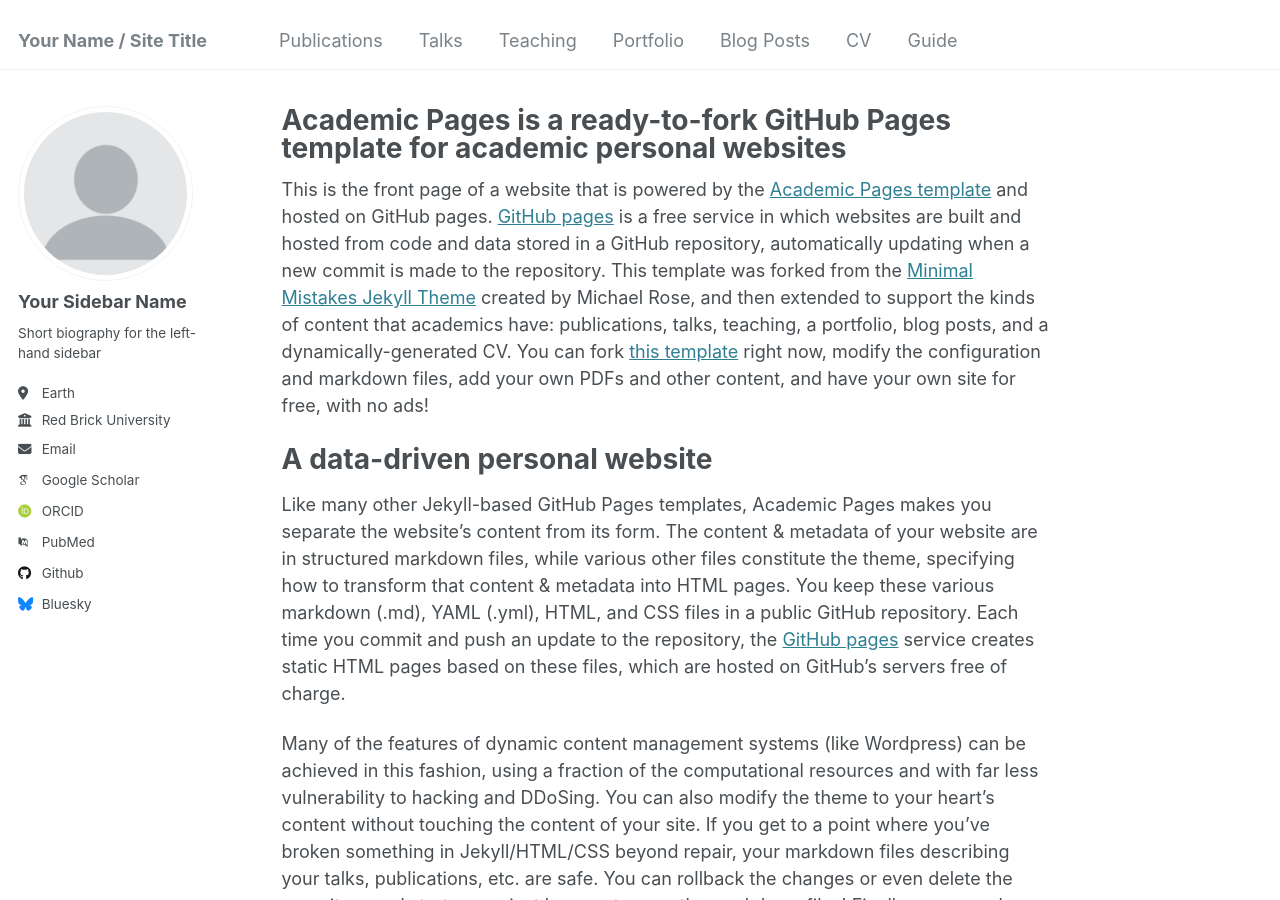
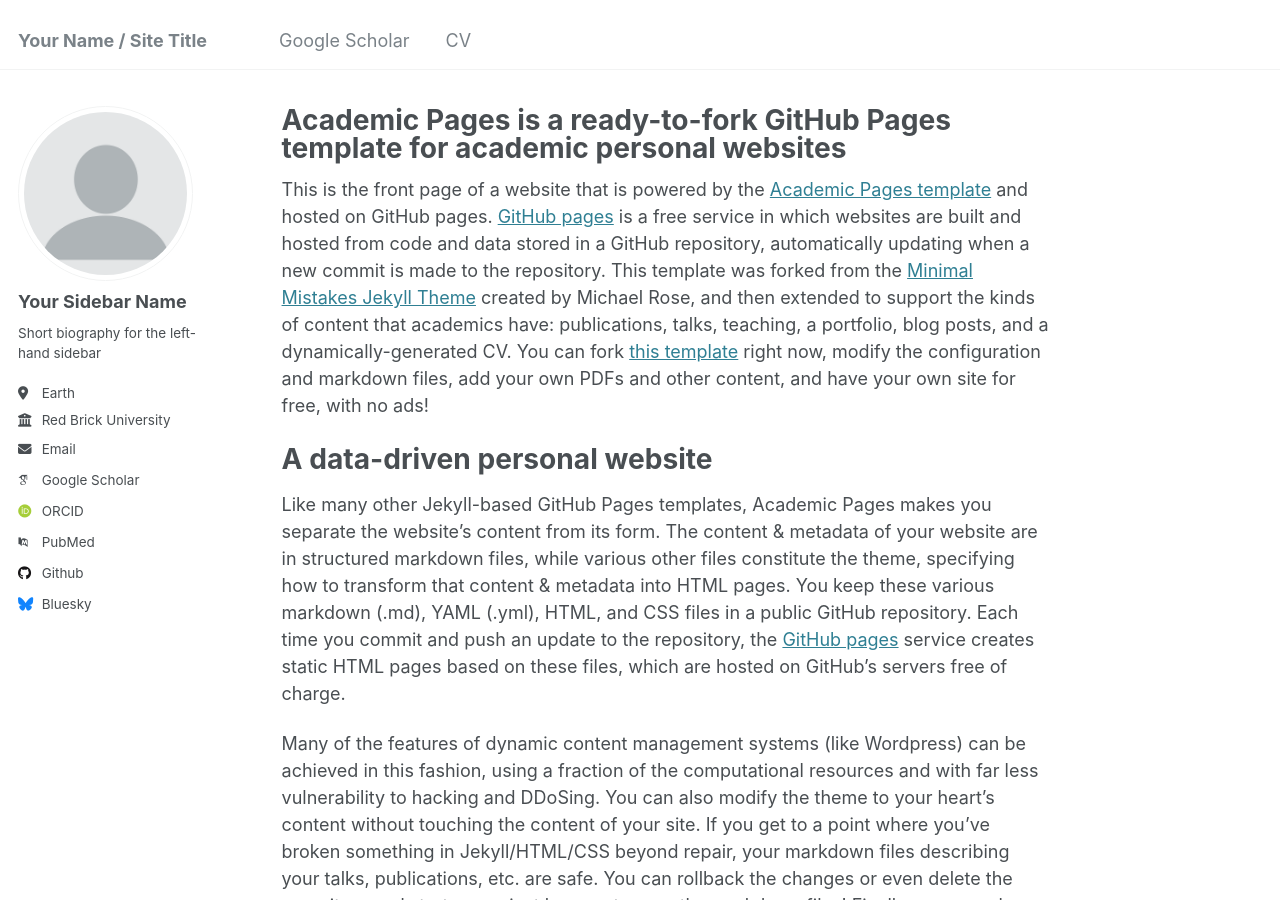
Before and after one commit to christalnoel/christalnoel.github.io, a Jekyll site: the page built from _pages/about.md, in a window 1280 px wide and 900 px high. Built offline with Jekyll 4.4.1, drawn with Linux system fonts in a browser that asks for light colours; some web fonts are replaced.

Commit message:
Update navigation.yml

```diff
--- a/_data/navigation.yml
+++ b/_data/navigation.yml
@@ -5,23 +5,8 @@
 # prevent it from being included in the site.
 
 main:
-  - title: "Publications"
+  - title: "Google Scholar"
     url: /publications/
-
-  - title: "Talks"
-    url: /talks/
-
-  - title: "Teaching"
-    url: /teaching/
-
-  - title: "Portfolio"
-    url: /portfolio/
-
-  - title: "Blog Posts"
-    url: /year-archive/
 
   - title: "CV"
     url: /cv/
-
-  - title: "Guide"
-    url: /markdown/
```
